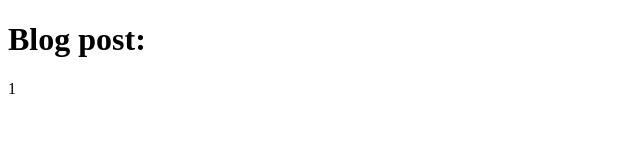
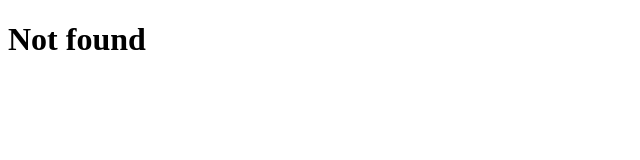
Before and after one commit to cosmicencounters5-png/crochetpatterns, a Next.js app: page /blog/1 in a window 1280 px wide. Shown: the top 160 px of the page, without its empty margins (0-640 px from the left). Built offline with nearby package versions, Linux system fonts and the light colour scheme.

Commit message:
Update page.js

```diff
--- a/app/blog/[slug]/page.js
+++ b/app/blog/[slug]/page.js
@@ -1,11 +1,17 @@
+import { posts } from "@/app/lib/posts";
+
 export default function BlogPost({ params }) {
 
-  const { slug } = params;
+  const post = posts.find(p => p.slug === params.slug);
+
+  if (!post) {
+    return <h1>Not found</h1>;
+  }
 
   return (
     <main>
-      <h1>Blog post:</h1>
-      <p>{slug}</p>
+      <h1>{post.title}</h1>
+      <p>{post.content}</p>
     </main>
   );
 }
```
